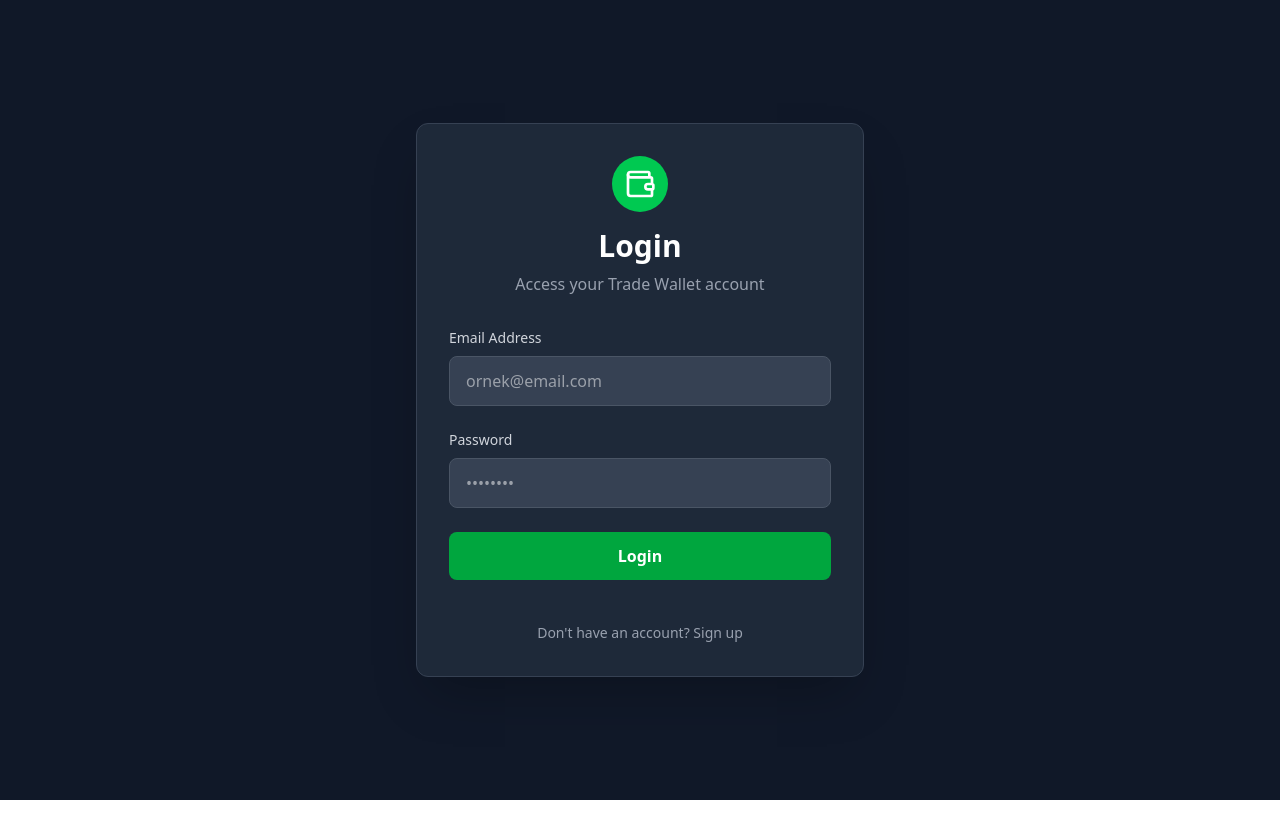
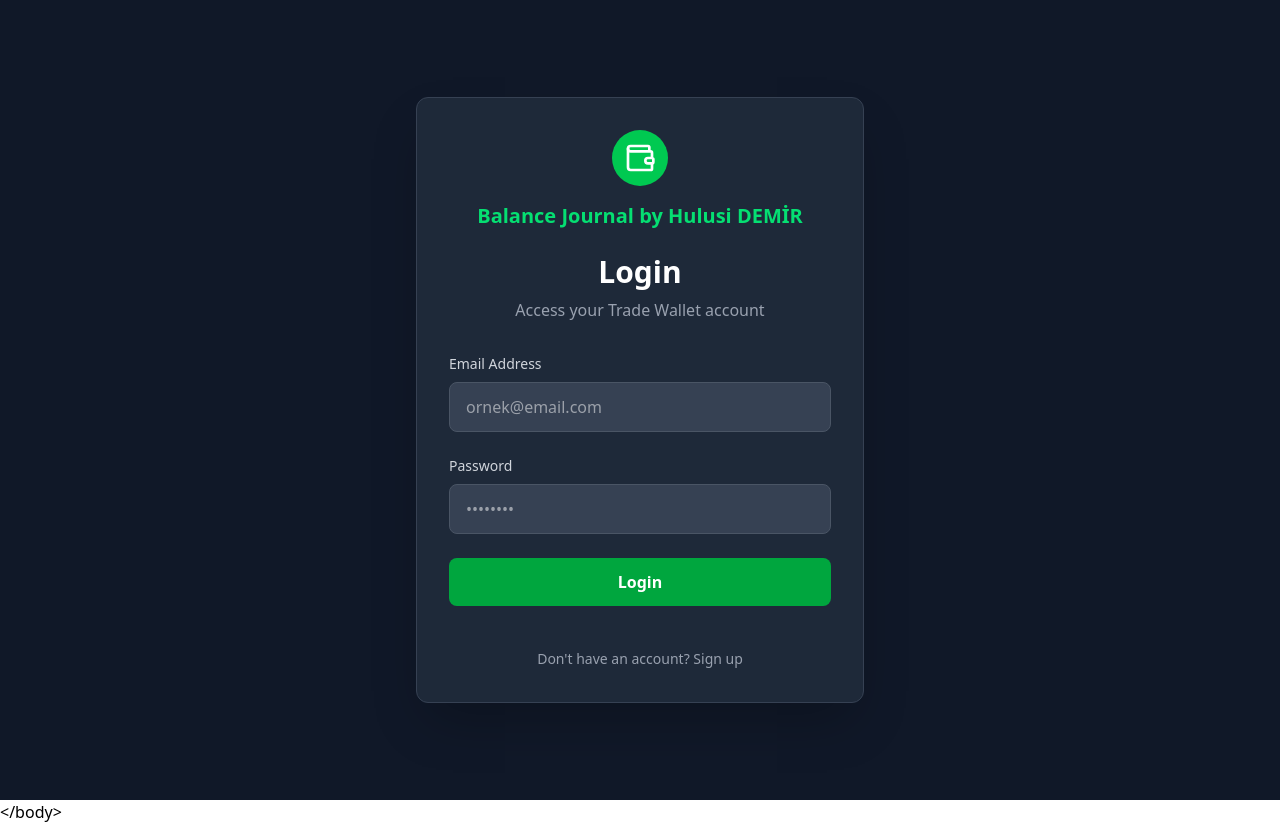
Before and after one commit to hulusidemir/balance_journal, a React (Vite) app: page /login in a window 1280 px wide. Before the commit the page ends 800 px from the top, so only its background shows below. Built offline with nearby package versions, Linux system fonts and the light colour scheme; no server answers.

Commit message:
Add title Balance Journal by Hulusi DEMİR

```diff
--- a/index.html
+++ b/index.html
@@ -4,7 +4,7 @@
     <meta charset="UTF-8" />
     <link rel="icon" type="image/svg+xml" href="/vite.svg" />
     <meta name="viewport" content="width=device-width, initial-scale=1.0" />
-    <title>balance_journal</title>
+    <title>Balance Journal by Hulusi DEMİR</title>
   </head>
   <body>
     <div id="root"></div>
--- a/src/pages/Login.tsx
+++ b/src/pages/Login.tsx
@@ -56,6 +56,7 @@
           <div className="bg-green-500 p-3 rounded-full mb-4">
             <Wallet size={32} className="text-white" />
           </div>
+          <h1 className="text-xl font-bold text-green-400 mb-6 text-center">Balance Journal by Hulusi DEMİR</h1>
           <h2 className="text-3xl font-bold text-white">
             {mode === 'login' ? t('auth.login') : t('auth.signup')}
           </h2>
```
